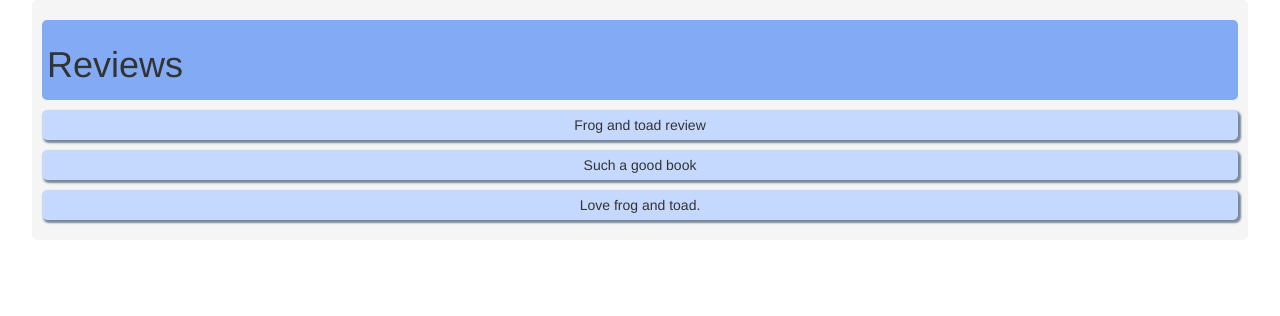
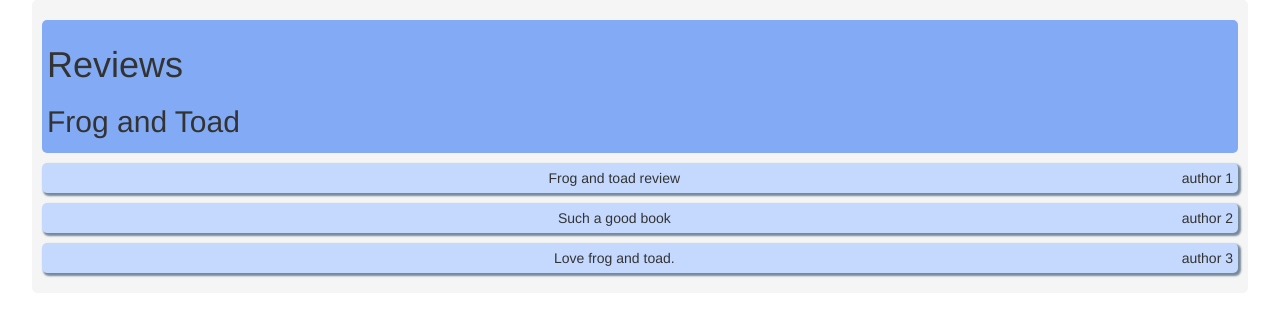
Before and after one commit to sblevens/web-development-final-project, an Angular app in the folder clientApp/: page /detail/1 in a window 1280 px wide. Shown: the top 316 px of the page. Built offline with nearby package versions, Linux system fonts and the light colour scheme.

Commit message:
add author and name to details page

```diff
--- a/clientApp/src/app/book-details/book-details.component.css
+++ b/clientApp/src/app/book-details/book-details.component.css
@@ -26,3 +26,7 @@ th {
     border-radius: 5px;
     padding: 5px;
 }
+
+#author{
+    float: right;
+}
--- a/clientApp/src/app/book-details/book-details.component.html
+++ b/clientApp/src/app/book-details/book-details.component.html
@@ -1,12 +1,12 @@
 <table>
     <thead>
         <tr>
-            <th><h1>Reviews</h1></th>
+            <th><h1>Reviews</h1><h2>{{display_name[0]}}</h2></th>
         </tr>
     </thead>
     <tbody>
-        <tr *ngFor="let r of display_reviews[0]">
-            <td>{{r}}</td>
+        <tr *ngFor="let r of display_reviews[0], let i = index">
+            <td>{{r}}<span id="author">{{display_author[0][i]}}</span></td>
         </tr>
     </tbody>
 </table>
--- a/clientApp/src/app/book-details/book-details.component.ts
+++ b/clientApp/src/app/book-details/book-details.component.ts
@@ -15,7 +15,7 @@ export class BookDetailsComponent implements OnInit {
   ngOnInit(): void {
     this.getId();
     this.getDisplayReviews();
-
+    this.getDisplayName();
   }
 
 
@@ -30,45 +30,80 @@ export class BookDetailsComponent implements OnInit {
     this.id = Number(this.route.snapshot.paramMap.get('id'));
   }
 
+  getDisplayName(){
+    let name = this.all_reviews[this.id-1].name;
+    this.display_name.pop();
+    this.display_name.push(name);
+
+    let authors = this.all_reviews[this.id-1].authors;
+    this.display_author.pop();
+    this.display_author.push(authors);
+  }
+
   id: number = -1;
+  display_author = [
+    ['1']
+  ];
+  display_name = ['name'];
   display_reviews = [
     ['1']
   ];
 
   all_reviews = [
-    {id: 1,
+    {id: 1, name:'Frog and Toad',
       reviews: [
         'Frog and toad review', 'Such a good book', 'Love frog and toad.'
+      ],
+      authors: [
+        'author 1', 'author 2', 'author 3'
       ]
     },
-    {id: 2,
+    {id: 2, name:'Series of Unfortunate Events',
       reviews: [
         'Series of unfortunate events review', 'Such a good book', 'Love the movie.'
+      ],
+      authors: [
+        'author 1', 'author 2', 'author 3'
       ]
     },
-    {id: 3,
+    {id: 3, name:'Little Women',
       reviews: [
         'little women review', 'Such a good book', 'Love florence pugh.'
+      ],
+      authors: [
+        'author 1', 'author 2', 'author 3'
       ]
     },
-    {id: 4,
+    {id: 4, name:'Name of the Wind',
       reviews: [
         'name of the wind review', 'Such a good book', 'i dont know this book.'
+      ],
+      authors: [
+        'author 1', 'author 2', 'author 3'
       ]
     },
-    {id: 5,
+    {id: 5, name:'Twilight',
       reviews: [
         'twilight review', 'Such a good book', 'Love kristen stewart.'
+      ],
+      authors: [
+        'author 1', 'author 2', 'author 3'
       ]
     },
-    {id: 6,
+    {id: 6, name:'Harry Potter',
       reviews: [
         'harry potter review', 'Such a good book', 'Love the movies.'
+      ],
+      authors: [
+        'author 1', 'author 2', 'author 3'
       ]
     },
-    {id: 7,
+    {id: 7, name:'Percy Jackson',
       reviews: [
         'percy jackson review', 'Such a good book', 'Love the movies.'
+      ],
+      authors: [
+        'author 1', 'author 2', 'author 3'
       ]
     },
   ]
```
